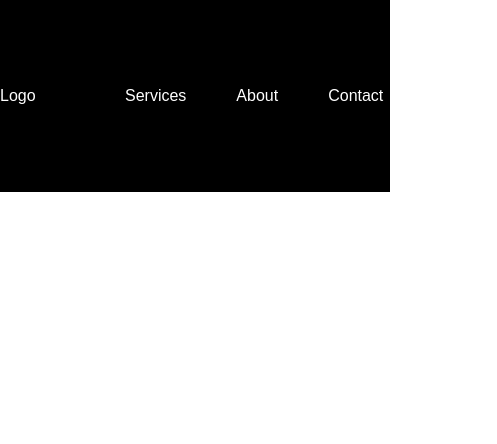
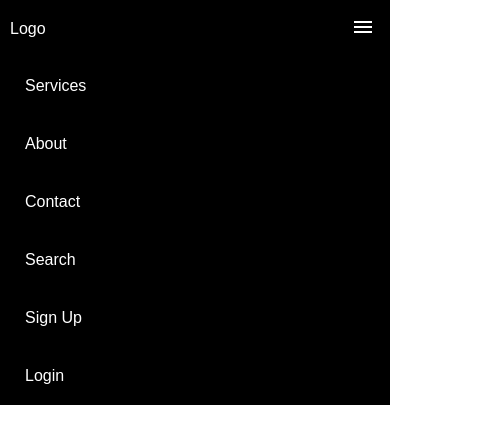
Before and after one commit to xRamax/LearningWebDevelopment-HTML-CSS, a plain HTML site: page Proyectos/Menu Responsivo/index.html in a window 390 px wide. Shown: the whole page, 497 px wide, since content can reach past the window. Drawn offline with nearby package versions, Linux system fonts and the light colour scheme.

Commit message:
Finished

```diff
--- a/Proyectos/Menu Responsivo/index.html
+++ b/Proyectos/Menu Responsivo/index.html
@@ -5,18 +5,20 @@
     <meta name="viewport" content="width=device-width, initial-scale=1.0">
     <title>Menu Responsive</title>
     <link rel="stylesheet" href="styles.css" type="text/css">
-</head>
+    <link rel="stylesheet" href="https://fonts.googleapis.com/css2?family=Material+Symbols+Outlined:opsz,wght,FILL,GRAD@24,400,0,0" /></head>
 <body>
     <header>
         <nav>
             <div class="mobile">
                 <div class="header">
                     <div class="logo"> Logo </div>
-                    <div class="more">
-                        <button> More </button>
+                    <div class="menu">
+                        <button id="btnMenu">
+                            <span class="material-symbols-outlined">Menu</span>
+                        </button>
                     </div>
                 </div>
-                <div class="links">
+                <div id="links" class="links">
                     <a href="#"> Services </a>
                     <a href="#"> About </a>
                     <a href="#"> Contact </a>
@@ -39,7 +41,7 @@
                     <a href="#">Login</a>
                 </div>
                 <div class="dropdown">
-                    <a href="#">More</a>
+                    <a href="#">Menu</a>
                     <div class="submenu">
                       <a href="#">Sign up</a>
                       <a href="#">Login</a>
@@ -48,5 +50,14 @@
             </div>
         </nav>
     </header>
+
+    <script>
+        const btnMenu = document.querySelector("#btnMenu");
+        const links = document.querySelector("#links");
+
+        btnMenu.addEventListener("click", (e) => {
+            links.classList.toggle("collapsed");
+        });
+    </script>
 </body>
 </html>
--- a/Proyectos/Menu Responsivo/styles.css
+++ b/Proyectos/Menu Responsivo/styles.css
@@ -11,8 +11,31 @@
 }
 
 nav .mobile{
-    display: none
+    display: none;
 }
+
+nav .mobile .header{
+    display: flex;
+    justify-content: space-between;
+    align-items: center;
+    padding-left: 10px;
+
+}
+
+
+nav .mobile .header .menu button{
+    border: none;
+    background-color: black;
+    padding: 15px;
+    cursor: pointer;
+    color: white;
+
+}
+
+.collapsed {
+    display: none;
+}
+
 
 nav .logo {
     min-width: 250px;
@@ -49,7 +72,7 @@
 }
 
 
-@media screen and (max-width: 894px) {
+@media screen and (max-width: 894px) {          /* Diseño responsive para "tablet" */
 
     nav .logo {
         min-width: 100px;
@@ -63,8 +86,31 @@
         display: block;
     }
 
-    nav .dropdown.submenu {
+    nav .dropdown .submenu {
+        background-color: black;
         position: absolute;
         display: none;
+        width: 200px;
+        right: 0;                /* Definimos que el div no tenga margen derecho respecto a la pantalla ya que el diseño responsive no permitía visualizar de manera correcta los 200px de anchura*/
+
+    }
+
+    nav .dropdown:hover .submenu{
+        display: block;
     }
 }
+
+
+@media screen and (max-width: 500px){           /* Diseño responsive para "mobile" */
+
+    nav .desktop {
+        display: none;
+
+    }
+
+    nav .mobile {
+        display: block;
+    }
+
+
+}
```
